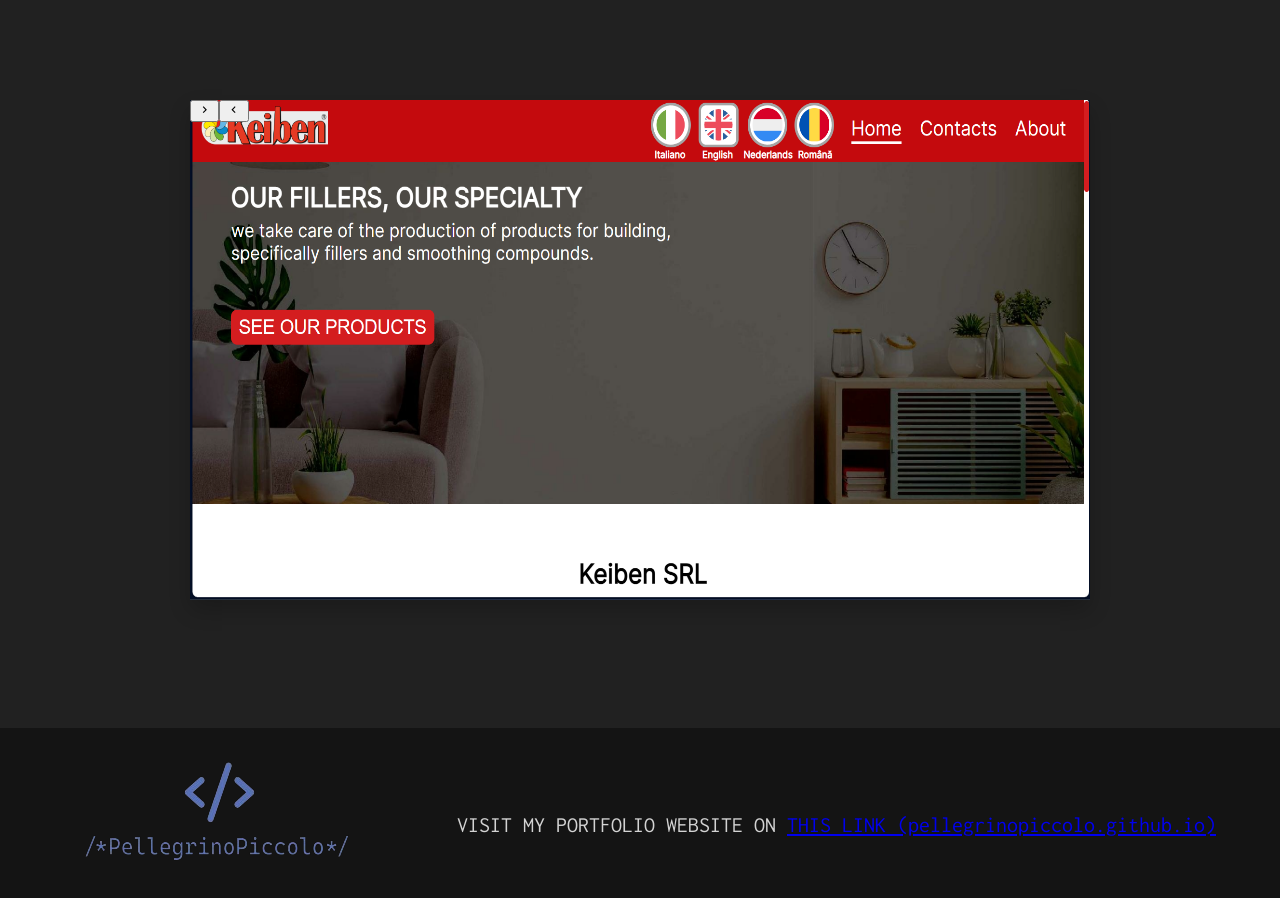
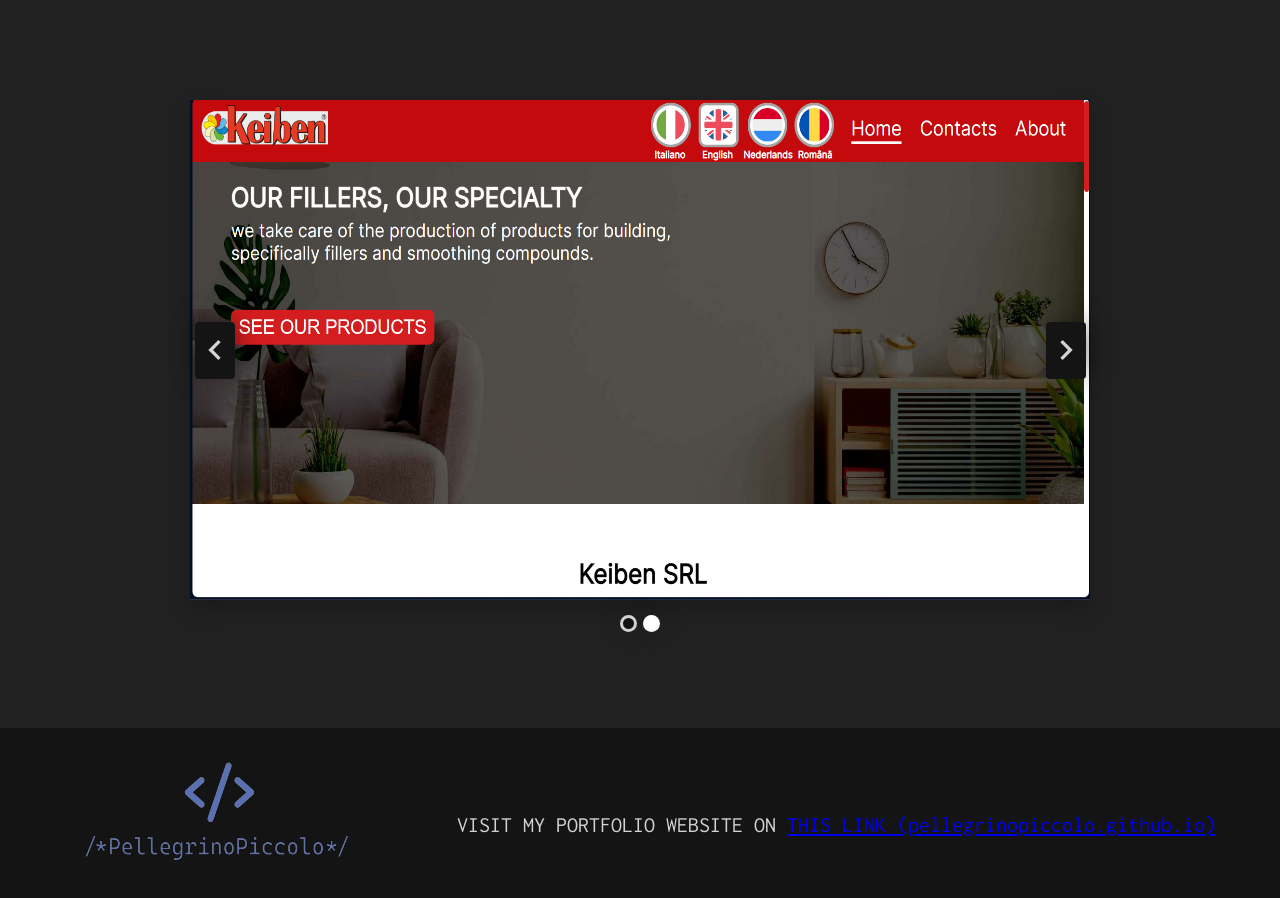
Before and after one commit to PellegrinoPiccolo/PellegrinoPiccoloProjects.github.io, a React (Create React App) app: page /project/1 in a window 1280 px wide. Shown: the top 898 px of the page. Built offline with nearby package versions, Linux system fonts and the light colour scheme.

Commit message:
dotslider

```diff
--- a/src/components/slider/Slider.jsx
+++ b/src/components/slider/Slider.jsx
@@ -12,7 +12,6 @@ const Slider = ({images, name}) => {
     } else if (slideIndex === images.length - 1){
       setSlideIndex(0)
     }
-    console.log(slideIndex)
   }
 
   const prevSlide = () =>{
@@ -23,6 +22,10 @@ const Slider = ({images, name}) => {
     }
   }
 
+  const handleDotSlider = (index) =>{
+    setSlideIndex(index)
+  }
+
   return (
     <div className='container-slider'>
       {images.map((img, index)=>(
@@ -31,8 +34,13 @@ const Slider = ({images, name}) => {
         </div>
       ))}
       <div className="container_button">
+        <BtnSlider moveSlide={prevSlide} direction={"prev"}/>
         <BtnSlider moveSlide={nextSlide} direction={"next"}/>
-        <BtnSlider moveSlide={prevSlide} direction={"prev"}/>
+      </div>
+      <div className="container-dots">
+        {Array.from({length: images.length}).map((item, index) => (
+          <div className={index === slideIndex ? 'dot dot-active' : 'dot'} onClick={()=>handleDotSlider(index)}></div>
+        ))}
       </div>
     </div>
   )
--- a/src/components/slider/slider.scss
+++ b/src/components/slider/slider.scss
@@ -3,15 +3,13 @@
     height: 500px;
     margin: 100px auto 0;
     position: relative;
-    overflow: hidden;
+    // overflow: hidden;
     box-shadow: 0 10px 20px rgba(0, 0, 0, 0.2);
     .slide {
         width: 100%;
         height: 100%;
         position: absolute;
-        // opacity: 0;
-        animation: opacity ease-in-out .5s;
-        transition: .2s;
+        transition: .4s;
         img{
             width: 100%;
             height: 100%;
@@ -24,10 +22,51 @@
     .container_button{
         display: flex;
         position: absolute;
-        top: 0;
+        justify-content: space-between;
+        align-items: center;
+        width: 99%;
+        height: 100%;
+        -ms-transform: translateY(0%);
+        transform: translateY(0%);
+        padding: 0 .5%;
         .btn-slide{
             z-index: 99;
-            color: black;
+            color: lightgray;
+            font-size: 40px;
+            cursor: pointer;
+            padding: .2em 0 0 0;
+            background-color: rgb(20, 20, 20);
+            border: none;
+            -webkit-box-shadow: 2px -2px 30px -6px rgba(0,0,0,0.75);
+            -moz-box-shadow: 2px -2px 30px -6px rgba(0,0,0,0.75);
+            box-shadow: 2px -2px 30px -6px rgba(0,0,0,0.75);
+            border-radius: 4px;
+        }
+    }
+    .container-dots{
+        position: absolute;
+        bottom: -2em;
+        width: 100%;
+        display: flex;
+        justify-content: center;
+        align-items: center;
+        gap:.4em;
+        z-index: 99;
+        .dot{
+            width:11px;
+            height: 11px;
+            background-color: white;
+            border:3px solid transparent;
+            border-radius: 50%;
+            -webkit-box-shadow: 2px -2px 30px -6px rgba(0,0,0,0.75);
+            -moz-box-shadow: 2px -2px 30px -6px rgba(0,0,0,0.75);
+            box-shadow: 2px -2px 30px -6px rgba(0,0,0,0.75);
+            cursor: pointer;
+            transition: .2s;
+        }
+        .dot-active{
+            border: 3px solid lightgrey;
+            background-color: rgb(20, 20, 20);
         }
     }
 }
--- a/src/project.js
+++ b/src/project.js
@@ -3,7 +3,7 @@ export const projects = [
         id: "1",
         name: "Keiben srl",
         description: "This is Keiben, is my first site and I was new to this type of programming. It is a stucco company and it visitable from link in below",
-        img: [require('./media/keiben/img1.png'), require('./media/keiben/img2.png'), "https://img.freepik.com/free-psd/mens-tri-blend-crew-tee-mockup_126278-130.jpg?size=626&ext=jpg&ga=GA1.1.1261827873.1703895976&semt=sph"],
+        img: [require('./media/keiben/img1.png'), require('./media/keiben/img2.png')],
         link: "https://www.keibensrl.com/",
     },
 ]
```
